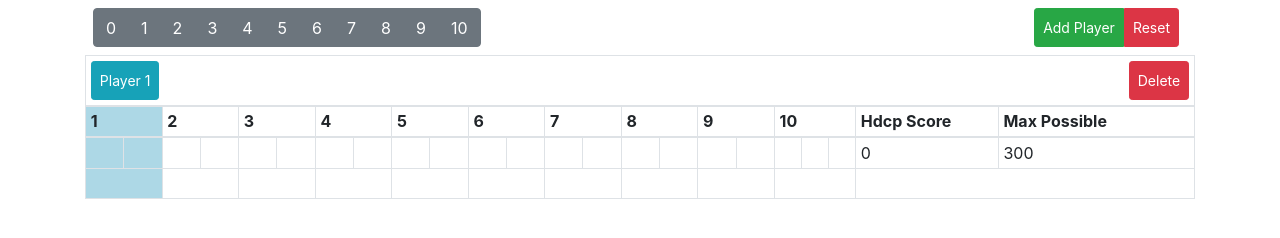
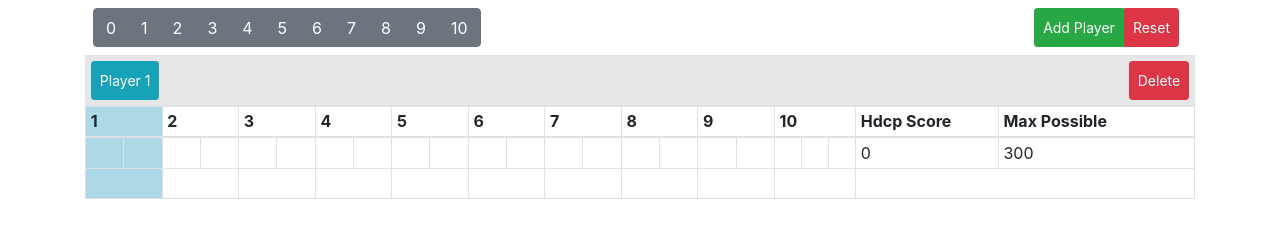
Before and after one commit to AaronDelizia/bowling, a plain HTML site: page index.html in a window 1280 px wide. Drawn offline with nearby package versions, Linux system fonts and the light colour scheme.

Commit message:
Update index.html

```diff
--- a/index.html
+++ b/index.html
@@ -293,7 +293,7 @@
       var html = "";
       for(var p=0; p<players.length; p++){
         playerIndex = p;
-        var player_html = '<table class="table table-bordered table-sm"><thead><tr><th colspan="25" scope="col"><div class="d-flex"><button type="button" class="btn btn-info btn-sm p-2" data-toggle="modal" data-target="#editPlayer" data-player-index='+playerIndex+' id="playerButton'+playerIndex+'">'+players[playerIndex].name+'</button><button type="button" class="btn btn-danger btn-sm ml-auto p-2" data-toggle="modal" data-target="#confirmDeletePlayer" data-player-index='+playerIndex+' id="deletePlayer">Delete</button></div></th></tr><tr>';
+        var player_html = '<table class="table table-bordered table-sm"><thead><tr><th colspan="25" scope="col" style="background-color: #e6e6e6"><div class="d-flex"><button type="button" class="btn btn-info btn-sm p-2" data-toggle="modal" data-target="#editPlayer" data-player-index='+playerIndex+' id="playerButton'+playerIndex+'">'+players[playerIndex].name+'</button><button type="button" class="btn btn-danger btn-sm ml-auto p-2" data-toggle="modal" data-target="#confirmDeletePlayer" data-player-index='+playerIndex+' id="deletePlayer">Delete</button></div></th></tr><tr>';
         for(var i=1; i<=9; i++){
           player_html += '<th colspan="2" scope="col" style="width: 30px" id="player'+playerIndex+'_frame'+i+'" onclick="test('+i+')" style="cursor: pointer">'+i+'</th>';
         }
```
